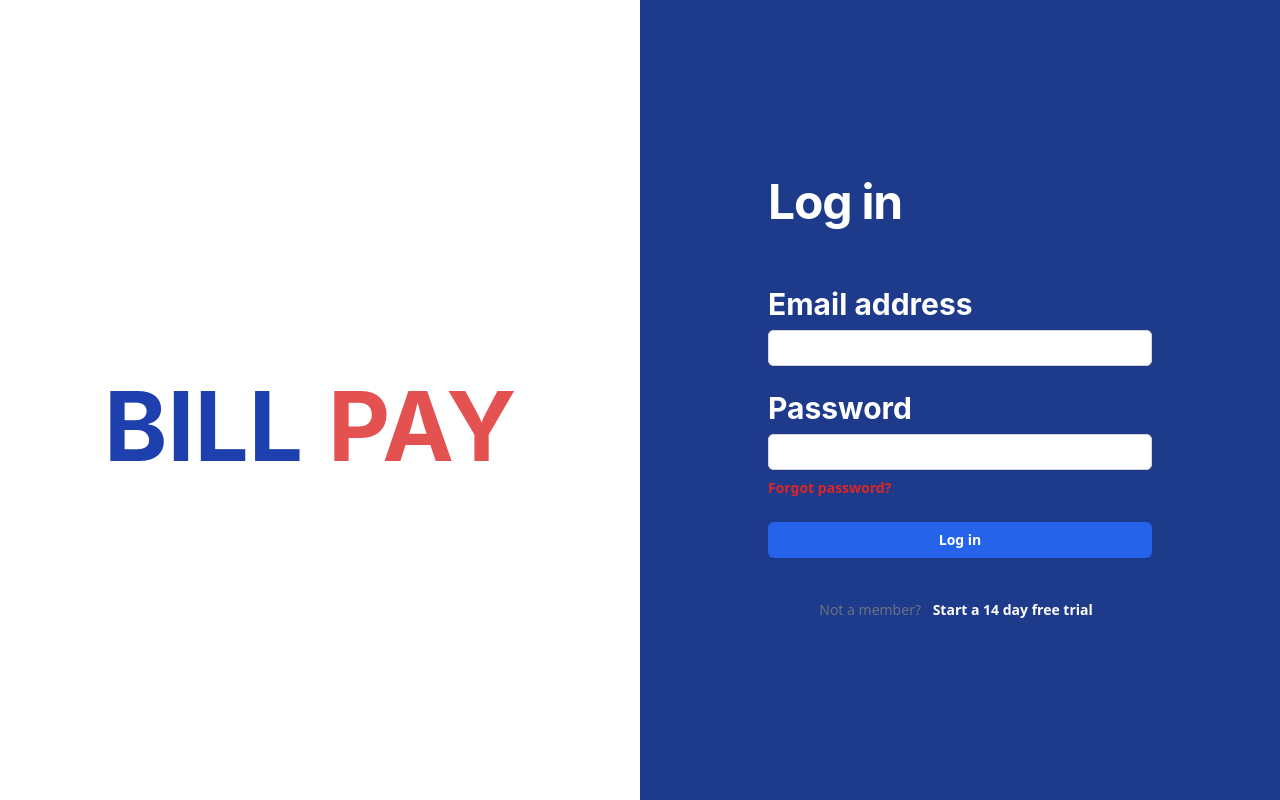
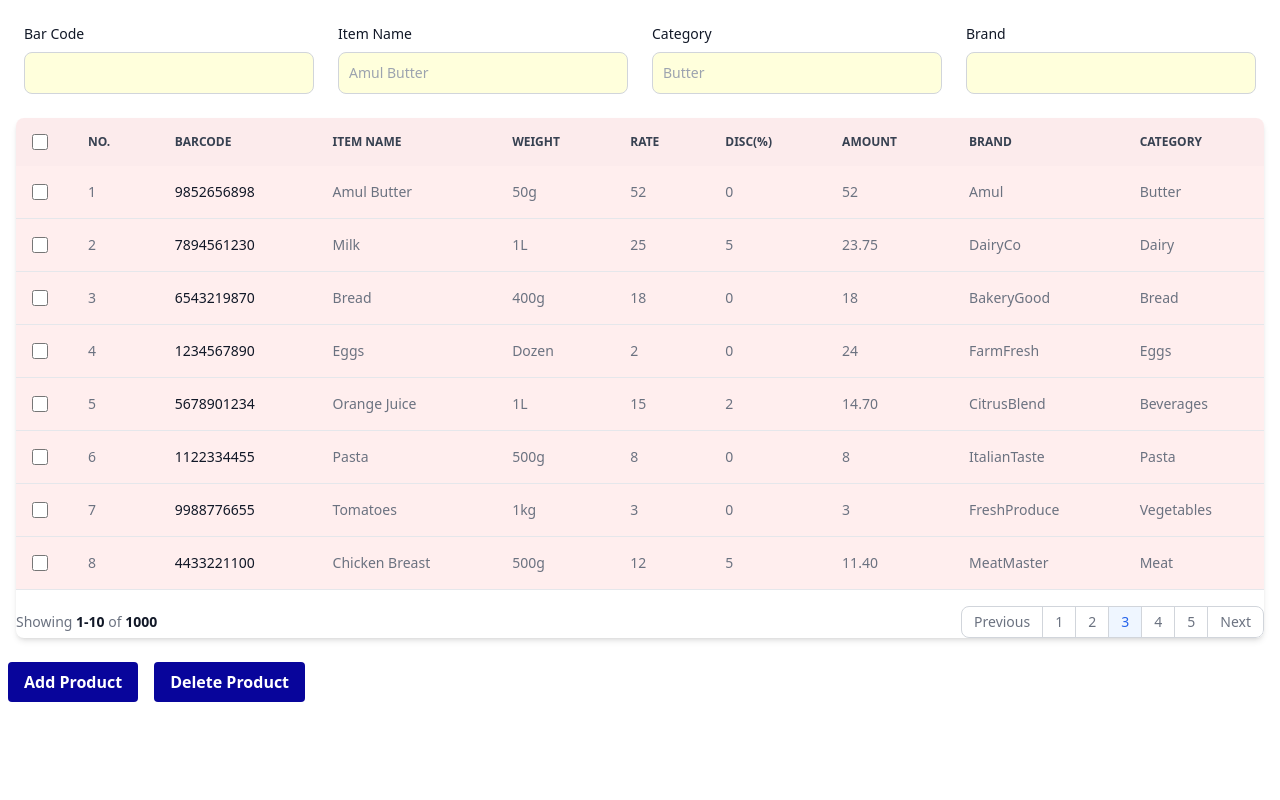
Before and after one commit to NandPatel1292/SE_Project, a React (Vite) app in the folder frontend/: page / in a window 1280 px wide. Built offline with nearby package versions, Linux system fonts and the light colour scheme.

Commit message:
n:test files

```diff
--- a/frontend/src/main.jsx
+++ b/frontend/src/main.jsx
@@ -18,7 +18,7 @@ import ManageFeatures from "./pages/ManageFeatures.jsx";
 
 const router = createBrowserRouter(
   createRoutesFromElements(
-    <Route path="" element={<Login />}>
+    <Route path="" element={<BillProducts />}>
       <Route path="login" element={<Login />} />
     </Route>
   )
```
